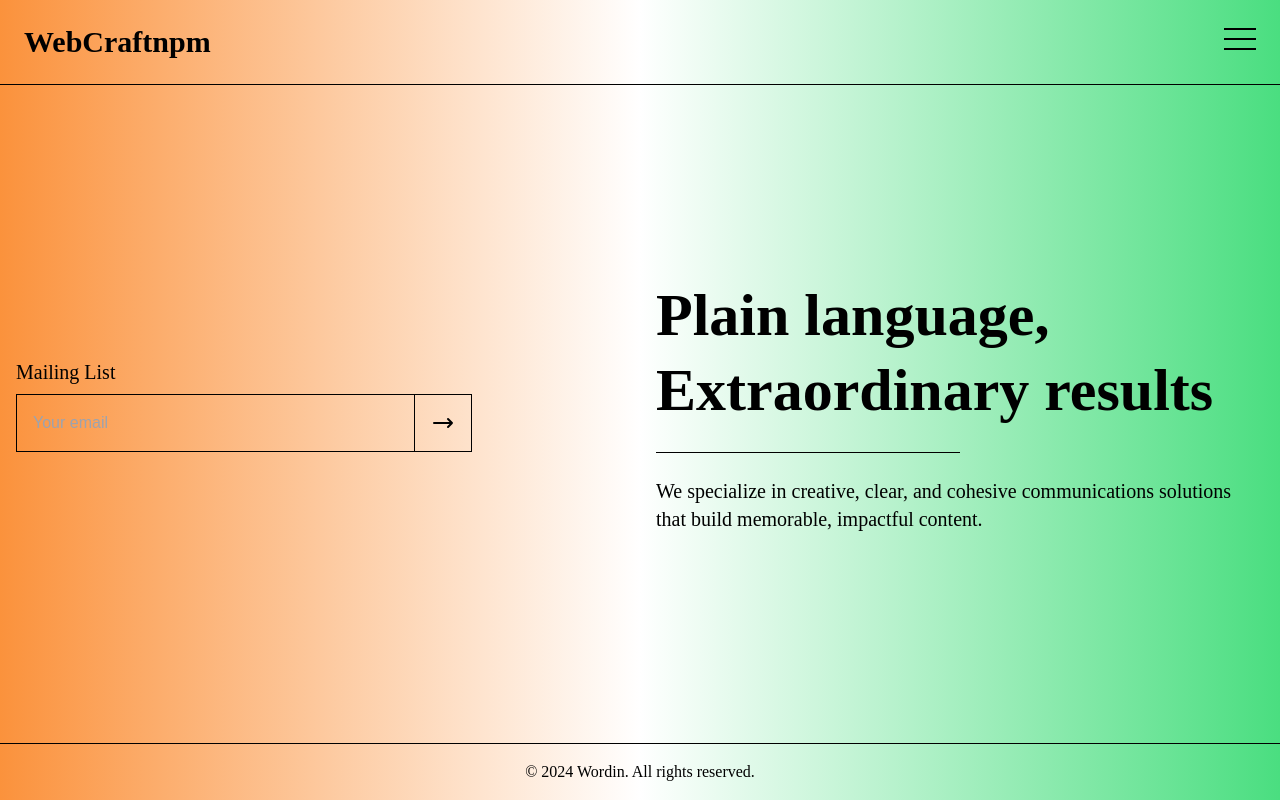
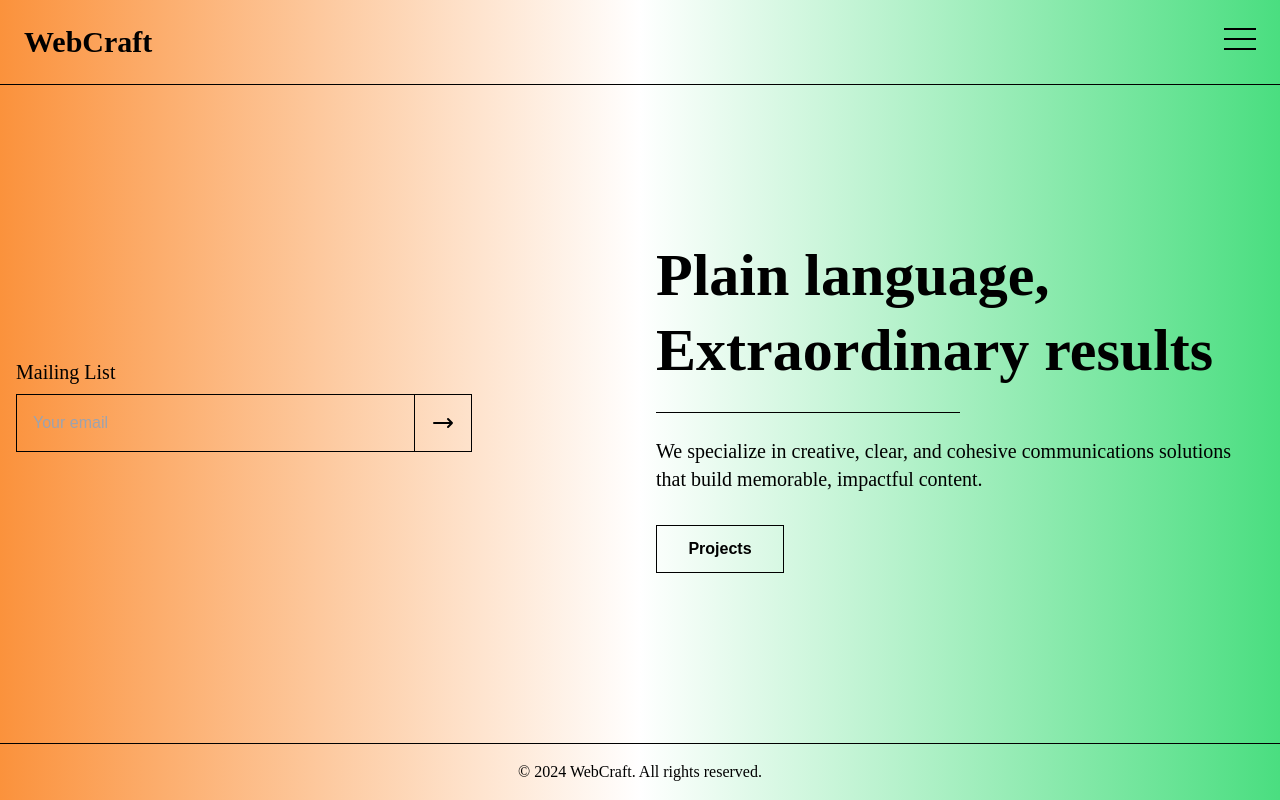
Before and after one commit to Minakoss/wordin, a Next.js app: page / in a window 1280 px wide. Built offline with nearby package versions, Linux system fonts and the light colour scheme.

Commit message:
update pages color name

```diff
--- a/src/app/page.js
+++ b/src/app/page.js
@@ -14,7 +14,7 @@ export default function Home() {
       {/* Navbar with Hamburger */}
       <nav className="p-6 flex justify-between items-center bg-transparent z-10">
         <div className="text-3xl font-bold text-black font-playfair">
-          WebCraftnpm
+          WebCraft
         </div>
         <div className="relative">
           <button
@@ -81,6 +81,17 @@ export default function Home() {
               We specialize in creative, clear, and cohesive communications
               solutions that build memorable, impactful content.
             </p>
+            {/* Projects Button */}
+            <div className="mt-8">
+              <a
+                href="#projects"
+                className="flex items-center justify-center w-32 h-12 border border-black bg-transparent transition hover:bg-black group"
+              >
+                <span className="text-black font-bold group-hover:text-white transition">
+                  Projects
+                </span>
+              </a>
+            </div>
           </div>
         </section>
       </main>
@@ -91,7 +102,7 @@ export default function Home() {
       {/* Footer Section */}
       <footer className="p-4 text-center bg-transparent">
         <p className="text-black font-playfair">
-          © 2024 Wordin. All rights reserved.
+          © 2024 WebCraft. All rights reserved.
         </p>
       </footer>
 
```
